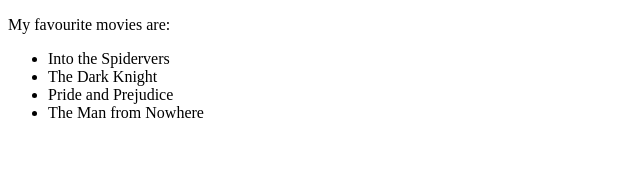
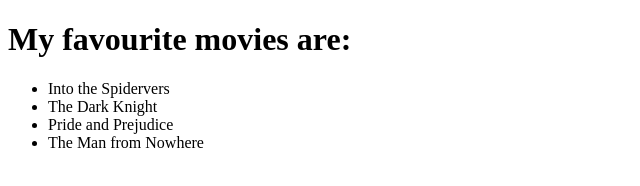
Before and after one commit to suzi01/black-codher-html-practice, a plain HTML site: page index.html in a window 1280 px wide. Shown: the whole page, without its empty margins (0-640 px from the left). Drawn offline with Linux system fonts and the light colour scheme.

Commit message:
Change paragraph to header

```diff
--- a/index.html
+++ b/index.html
@@ -7,9 +7,8 @@
     <title>Favourite Movie</title>
 </head>
 <body>
-    <p>
-        My favourite movies are:
-    </p>
+   <h1>My favourite movies are:</h1>
+
     <ul>
         <li>Into the Spidervers</li>
         <li>The Dark Knight</li>
```
